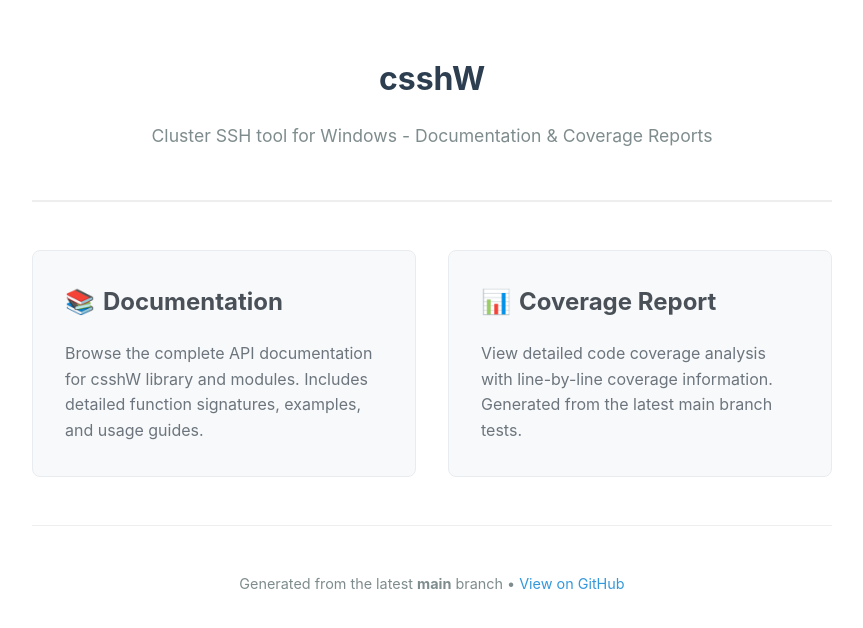
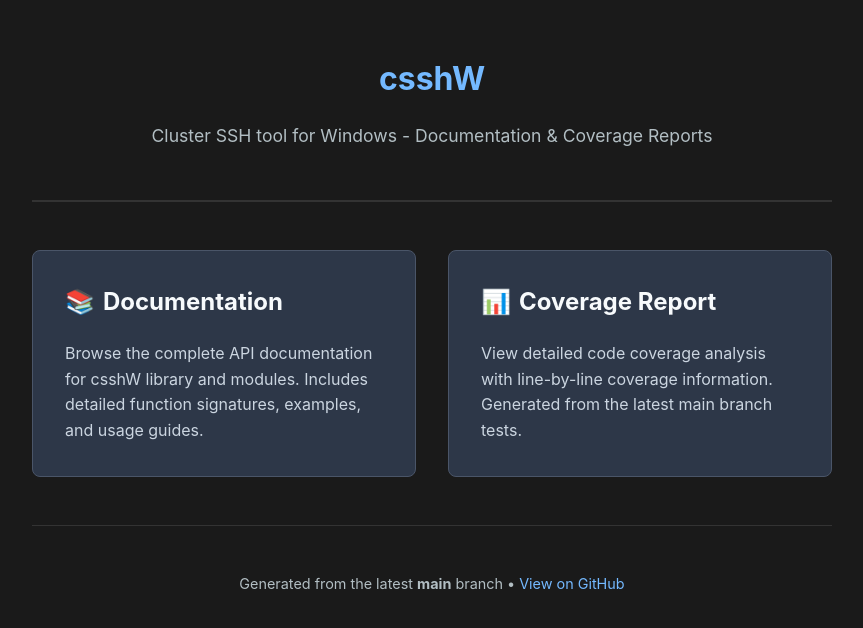
Before and after one commit to whme/csshw, a plain HTML site: page templates/github-pages-index.html in a window 1280 px wide. Shown: the whole page, without its empty margins (208-1071 px from the left). Drawn offline with Linux system fonts and the dark colour scheme.

Commit message:
Add dark/light theme

```diff
--- a/templates/github-pages-index.html
+++ b/templates/github-pages-index.html
@@ -6,6 +6,7 @@
     <title>csshW - Documentation & Coverage</title>
     <link rel="icon" type="image/x-icon" href="favicon.ico">
     <style>
+        /* Light theme (default) */
         body {
             font-family: -apple-system, BlinkMacSystemFont, 'Segoe UI', Roboto, sans-serif;
             max-width: 800px;
@@ -13,6 +14,8 @@
             padding: 2rem;
             line-height: 1.6;
             color: #333;
+            background-color: #ffffff;
+            transition: background-color 0.3s ease, color 0.3s ease;
         }
         .header {
             text-align: center;
@@ -77,6 +80,45 @@
         .footer a:hover {
             text-decoration: underline;
         }
+
+        /* Dark theme */
+        @media (prefers-color-scheme: dark) {
+            body {
+                color: #e9ecef;
+                background-color: #1a1a1a;
+            }
+            .header {
+                border-bottom: 2px solid #333;
+            }
+            .header h1 {
+                color: #74b9ff;
+            }
+            .header p {
+                color: #b2bec3;
+            }
+            .nav-card {
+                background: #2d3748;
+                border: 1px solid #4a5568;
+                color: #e9ecef;
+            }
+            .nav-card:hover {
+                background: #4a5568;
+                box-shadow: 0 4px 12px rgba(0,0,0,0.3);
+            }
+            .nav-card h2 {
+                color: #f7fafc;
+            }
+            .nav-card p {
+                color: #cbd5e0;
+            }
+            .footer {
+                border-top: 1px solid #333;
+                color: #b2bec3;
+            }
+            .footer a {
+                color: #74b9ff;
+            }
+        }
     </style>
 </head>
 <body>
```
